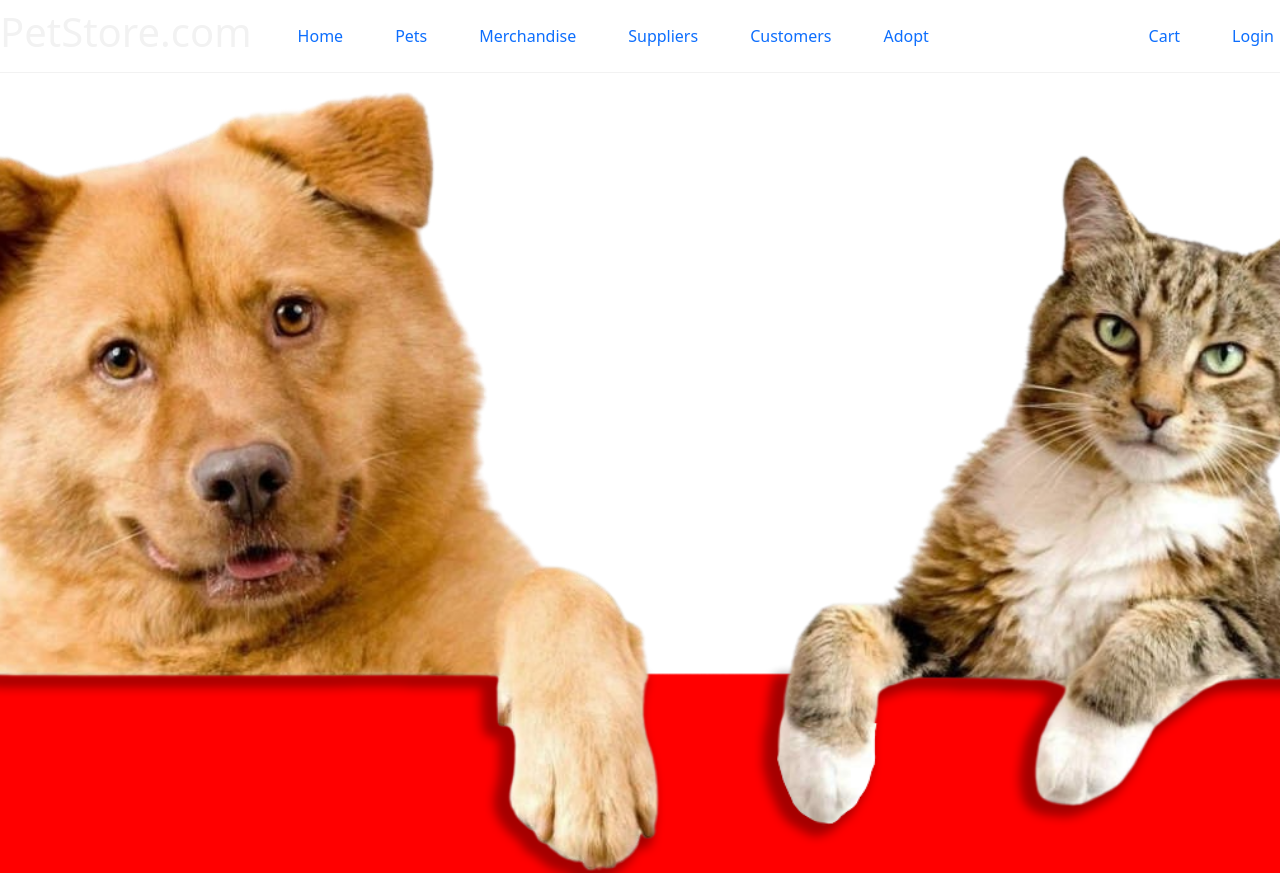
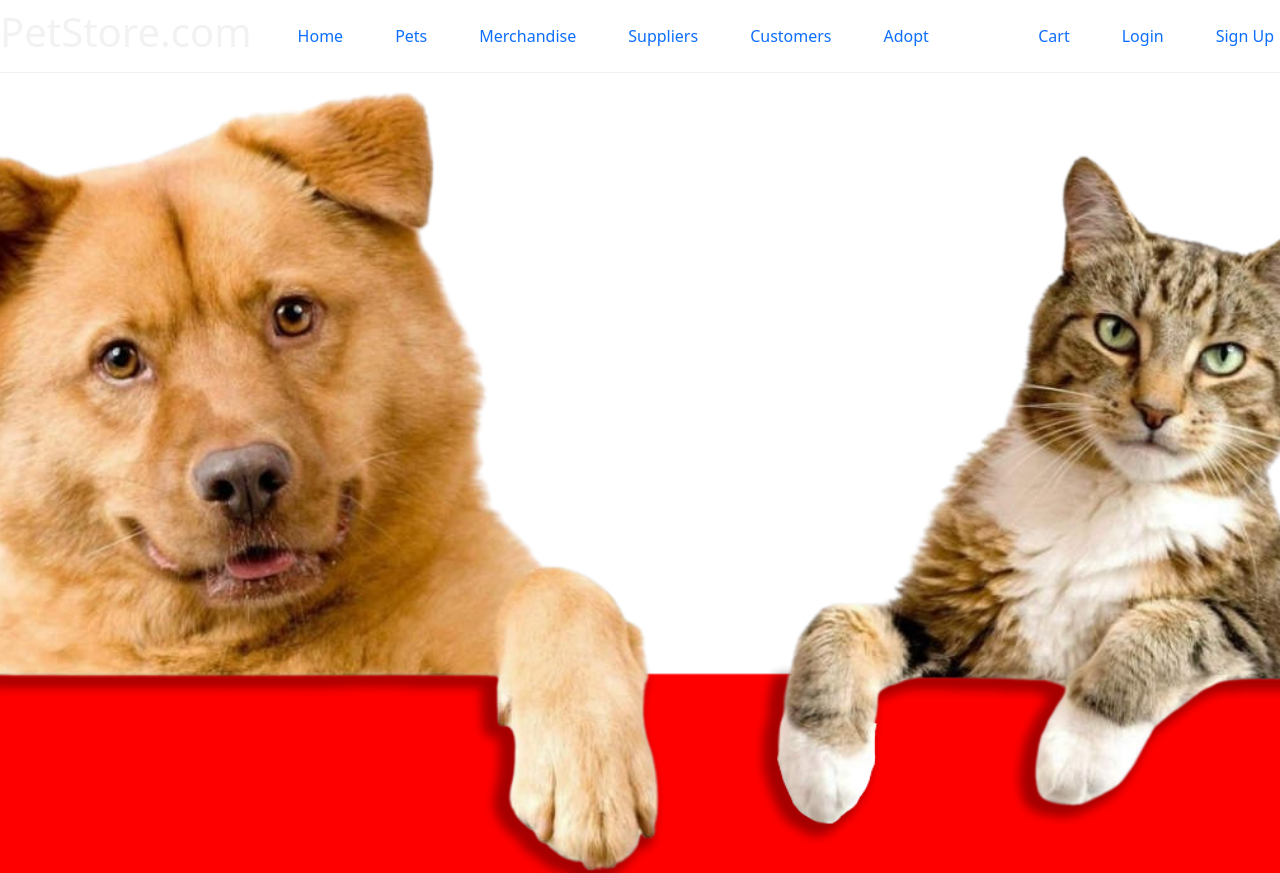
Before and after one commit to Deadrick99/petstore, a React (Vite) app: page / in a window 1280 px wide. Built offline with nearby package versions, Linux system fonts and the light colour scheme.

Commit message:
modified:   src/pages/Navbar.tsx

```diff
--- a/src/pages/Navbar.tsx
+++ b/src/pages/Navbar.tsx
@@ -15,6 +15,7 @@ const Navbar = () => {
       <div className='rightlinks'>
           <a href ="/cart">Cart</a>
           <a href ="/login">Login</a>
+          <a href ="/signup">Sign Up</a>
       </div>
     </nav>
   );
```
